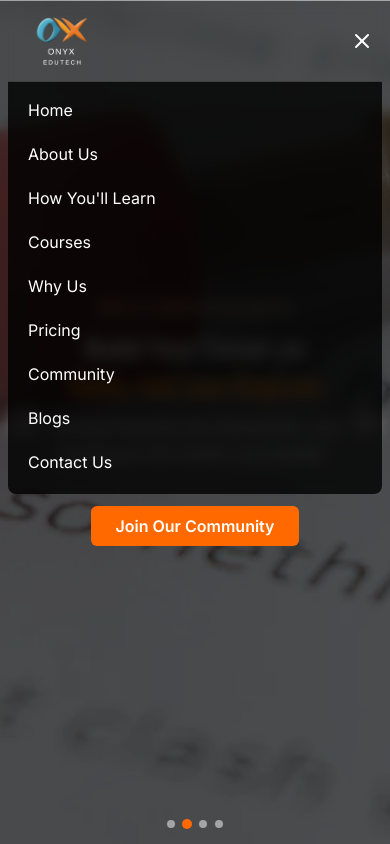
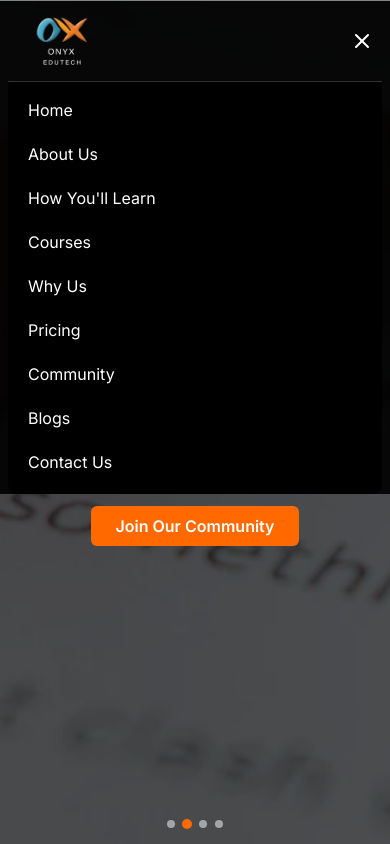
Before and after one commit to ArpitFaldu/demo_onyx_initial, a Next.js app: page / in a window 390 px wide. Both pictures are taken after a click on the button 362 px from the left and 41 px from the top of the page. Shown: the top 844 px of the page. Built offline with nearby package versions, Linux system fonts and the light colour scheme.

Commit message:
Updated header in mobile

```diff
--- a/src/components/header.jsx
+++ b/src/components/header.jsx
@@ -2,8 +2,7 @@
 
 import Link from "next/link"
 import { useState, useEffect } from "react"
-import { Menu, X, Phone, Mail, Twitter, Facebook, Instagram, Linkedin } from "lucide-react"
-import { Button } from "@/components/ui/button"
+import { Menu, X, Phone, Mail, Instagram, Linkedin } from "lucide-react"
 
 export default function Header() {
   const [isMenuOpen, setIsMenuOpen] = useState(false)
@@ -51,7 +50,7 @@ export default function Header() {
   }
 
   return (
-    <header className="w-full fixed top-0 left-0 z-50 transition-all duration-300">
+    <header className="w-full fixed top-0 left-0 z-[60] transition-all duration-300">
       <div
         className={`${isScrolled ? "bg-black" : "bg-slate-800/20"} backdrop-blur-sm text-white py-2 px-4 hidden md:block transition-all duration-300`}
       >
@@ -97,7 +96,7 @@ export default function Header() {
 
       {/* Main Navigation - Transparent */}
       <div
-        className={`${isScrolled ? " bg-black shadow-lg text-white" : "bg-transparent"} backdrop-blur-sm transition-all duration-300 text-white border-t border-white/50`}
+        className={`${isScrolled ? "bg-black shadow-lg text-white" : "bg-black/90 md:bg-transparent"} backdrop-blur-sm transition-all duration-300 text-white border-t border-white/50`}
       >
         <div className="w-full mx-auto px-2 sm:px-4 lg:px-6 text-white">
           <div className="flex justify-between lg:justify-center items-center h-20 lg:gap-x-8">
@@ -147,6 +146,8 @@ export default function Header() {
             <div className="lg:hidden">
               <button
                 onClick={toggleMenu}
+                aria-expanded={isMenuOpen}
+                aria-controls="mobile-nav"
                 className={`p-2 hover:scale-110 transform transition-all duration-300 ${
                   isScrolled ? "text-blue-900 hover:text-orange-500" : "text-white hover:text-orange-400"
                 }`}
@@ -157,7 +158,10 @@ export default function Header() {
           </div>
 
           {isMenuOpen && (
-            <div className="lg:hidden border-t border-white/20 animate-in slide-in-from-top-2 duration-300 bg-black/80 backdrop-blur-sm rounded-b-lg">
+            <div
+              id="mobile-nav"
+              className="lg:hidden border-t border-white/20 animate-in slide-in-from-top-2 duration-300 bg-black/80 backdrop-blur-sm rounded-b-lg"
+            >
               <div className="px-2 pt-2 pb-3 space-y-1">
                 {navLinks.map((link, index) => (
                   <a
```
